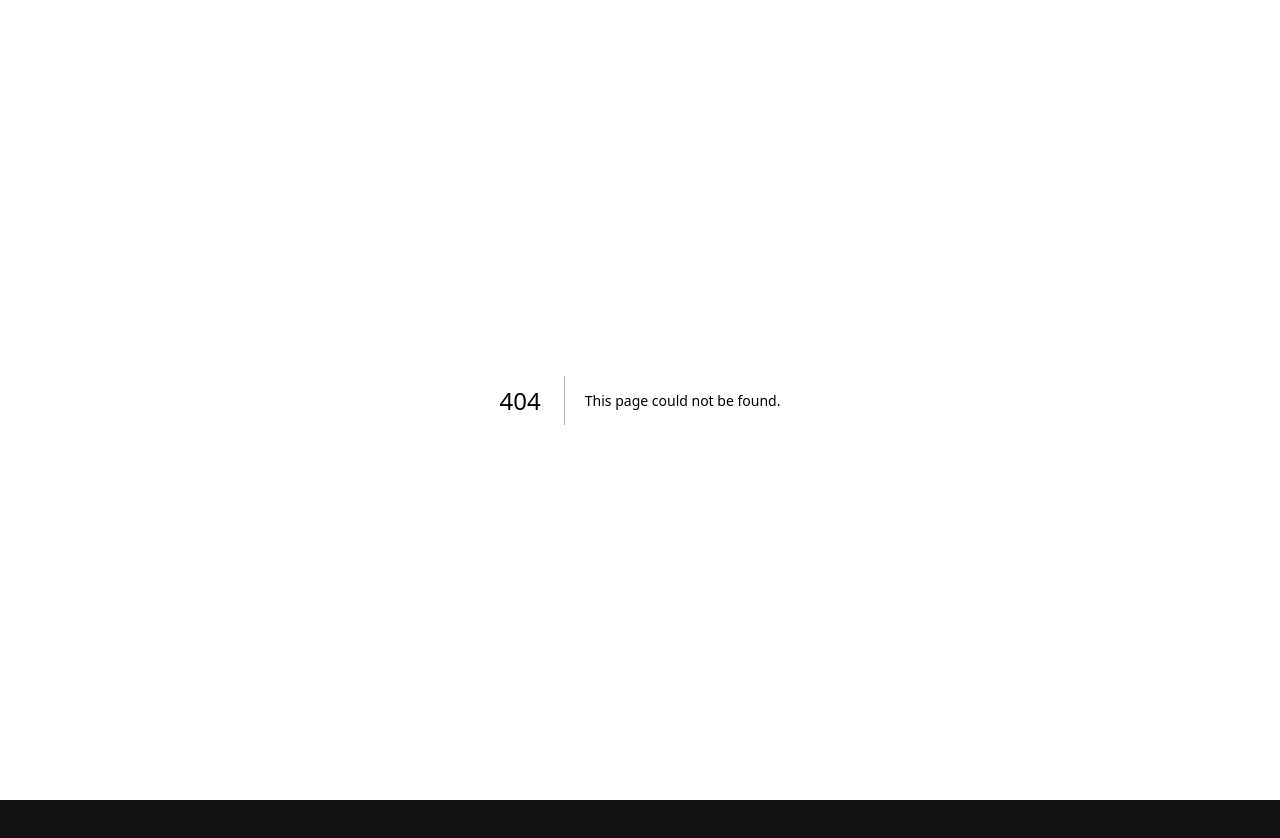
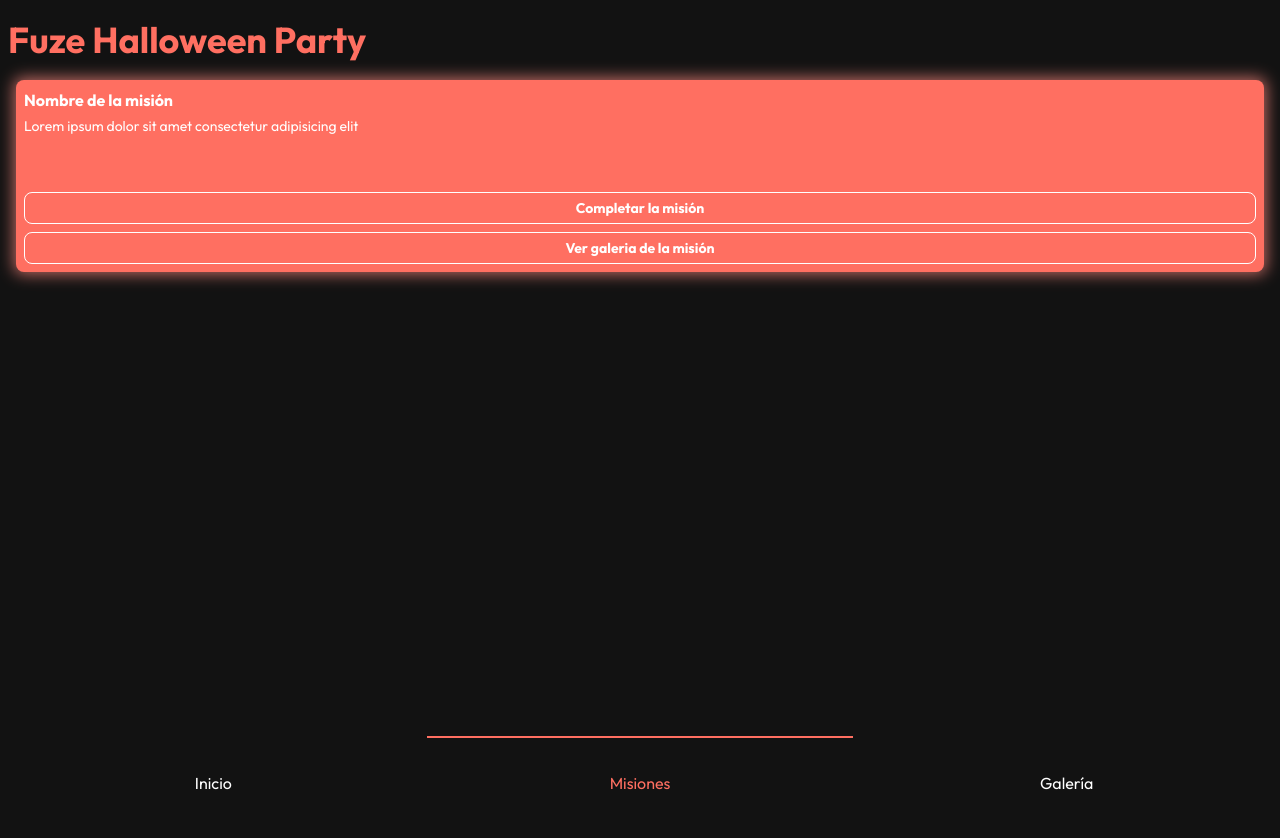
Before and after one commit to Oscar-FV/photo-party, a Next.js app: page /guests/party/quests in a window 1280 px wide. Before the commit this address had no page. Shown: the top 838 px of the page. Before the commit the page ends 800 px from the top, so only its background shows below. Built offline with nearby package versions, Linux system fonts and the light colour scheme; some icons are missing.

Commit message:
added gallery to home

```diff
--- a/next.config.mjs
+++ b/next.config.mjs
@@ -1,4 +1,8 @@
 /** @type {import('next').NextConfig} */
-const nextConfig = {};
+const nextConfig = {
+    images: {
+        domains: ['images.unsplash.com', 'source.unsplash.com', 'picsum.photos'],
+      },
+};
 
 export default nextConfig;
--- a/src/app/auth/layout.js
+++ b/src/app/auth/layout.js
@@ -5,7 +5,7 @@
 
 export default function AuthLayout({ children }) {
   return (
-    <div className="grid grid-rows-[auto_1fr_auto] gap-y-2 h-[100svh] justify-center p-5">
+    <div className="grid grid-rows-[auto_1fr_auto] gap-y-2 h-[100dvh] justify-center p-5">
       <div className="flex flex-col justify-center items-center">
         <Image
           src="/logo.png"
--- a/src/app/guests/party/layout.jsx
+++ b/src/app/guests/party/layout.jsx
@@ -5,8 +5,8 @@
 export default function PartyLayout({ children }) {
   return (
     <>
-      <div className="h-[100svh]">
-        <h1 className="text-4xl font-medium text-primary-500 px-5 pt-5">Fuze Halloween Party</h1>
+      <div className="min-h-[100dvh] mb-16">
+        <h1 className="text-4xl font-semibold text-primary-500 px-2 pt-5">Fuze Halloween Party</h1>
         {children}
         <Navbar />
       </div>
--- a/src/app/guests/party/page.jsx
+++ b/src/app/guests/party/page.jsx
@@ -1,18 +1,25 @@
 "use client";
 import React from "react";
 import { Button } from "../../../common/atoms/button/Button";
+import Gallery from "../../../common/molecules/gallery/Gallery";
+import GalleryItem from "../../../common/atoms/galleryItem/GalleryItem";
 
 const PartyPage = () => {
   return (
+    <>
       <div className="mt-5">
-      <p className="text-lg px-5">Misiones</p>
-      <div className="flex gap-x-6 overflow-x-auto p-4 min-h-48 h-48 max-h-48 pl-5">
+        <h2 className="mt-5 font-medium text-lg pl-2"> Misiones </h2>
+        <div className="flex gap-x-6 overflow-x-auto py-4 min-h-48 h-48 max-h-48 pl-2 -mt-4">
           <div className="relative h-full min-w-56 max-w-56">
             <div className="absolute -inset-0.5 bg-primary-400 rounded-lg blur opacity-75 group-hover:opacity-100 transition duration-1000 group-hover:duration-200 "></div>
-          <div className="relative bg-black h-full grid grid-rows-[auto_1fr_auto] rounded-lg p-2">
+            <div className="relative bg-primary-500 h-full grid grid-rows-[auto_1fr_auto] rounded-lg p-2">
               <h3 className="font-bold">Nombre de la misión</h3>
-            <p className="text-sm mt-1">Lorem ipsum dolor sit amet consectetur adipisicing elit</p>
-            <Button color="primary" size={"sm"}> Completar la mision </Button>
+              <p className="text-sm mt-1">
+                Lorem ipsum dolor sit amet consectetur adipisicing elit
+              </p>
+              <Button color="neutral" variant="outline" size={"sm"}>
+                Completar la mision
+              </Button>
             </div>
           </div>
           <div className="relative h-full  min-w-56 max-w-56">
@@ -23,6 +30,15 @@
           </div>
         </div>
       </div>
+
+      <h2 className="mt-5 font-medium text-lg pl-2"> Tu galería </h2>
+      <Gallery>
+        <GalleryItem
+          imgSrc={"https://picsum.photos/800/600"}
+          imgCaption={"hola-mundo"}
+        ></GalleryItem>
+      </Gallery>
+    </>
   );
 };
 
--- /dev/null
+++ b/src/app/guests/party/quests/page.jsx
@@ -0,0 +1,29 @@
+"use client"
+import React from "react";
+import { Button } from "../../../../common/atoms/button/Button";
+
+const QuestsPage = () => {
+  return (
+    <>
+      <div className="grid grid-cols-1 mt-5 px-4">
+        <div className="relative h-full min-w-full max-w-full min-h-48 max-h-48">
+          <div className="absolute -inset-0.5 bg-primary-400 rounded-lg blur opacity-75 group-hover:opacity-100 transition duration-1000 group-hover:duration-200 "></div>
+          <div className="relative bg-primary-500 h-full grid grid-rows-[auto_1fr_auto] rounded-lg p-2">
+            <h3 className="font-bold">Nombre de la misión</h3>
+            <p className="text-sm mt-1">
+              Lorem ipsum dolor sit amet consectetur adipisicing elit
+            </p>
+            <Button color="neutral" variant="outline" size={"sm"}>
+              Completar la misión
+            </Button>
+            <Button color="neutral" variant="outline" size={"sm"} className={"mt-2"}>
+              Ver galeria de la misión
+            </Button>
+          </div>
+        </div>
+      </div>
+    </>
+  );
+};
+
+export default QuestsPage;
--- a/src/common/atoms/button/Button.jsx
+++ b/src/common/atoms/button/Button.jsx
@@ -3,6 +3,7 @@
 
 export const Button = ({
     children,
+    className,
     color = "ghost",
     size,
     variant = "",
@@ -24,7 +25,7 @@
 
     return (
         <button
-            className={`${baseClass} ${colorClass} ${sizeClass} ${variantClass} ${widthClass} ${shapeClass} ${disabledClass}`}
+            className={`${baseClass} ${colorClass} ${sizeClass} ${variantClass} ${widthClass} ${shapeClass} ${disabledClass} ${className}`}
             onClick={onClick}
             type={type}
         >
--- /dev/null
+++ b/src/common/atoms/galleryItem/GalleryItem.jsx
@@ -0,0 +1,18 @@
+import React from "react";
+import Image from "next/image";
+
+const GalleryItem = ({ imgSrc, imgCaption }) => {
+  return (
+    <div class="aspect-square relative">
+      <Image
+        src={imgSrc}
+        layout="fill"
+        objectFit="cover"
+        alt={imgCaption}
+        className="border-[0.5px] border-neutral-900"
+      />
+    </div>
+  );
+};
+
+export default GalleryItem;
--- /dev/null
+++ b/src/common/molecules/gallery/Gallery.jsx
@@ -0,0 +1,12 @@
+import React from "react";
+
+const Gallery = ( {items, children} ) => {
+
+    return (
+        <div className="mb-5 grid grid-cols-3">
+            {children}
+        </div>
+    )
+}
+
+export default Gallery
```
Also changed, not shown: src/features/home/infraestructure/Home.adapters.js (added), src/features/home/infraestructure/Home.repositories.js (added). Lines whose indentation alone changed are shown as unchanged.
